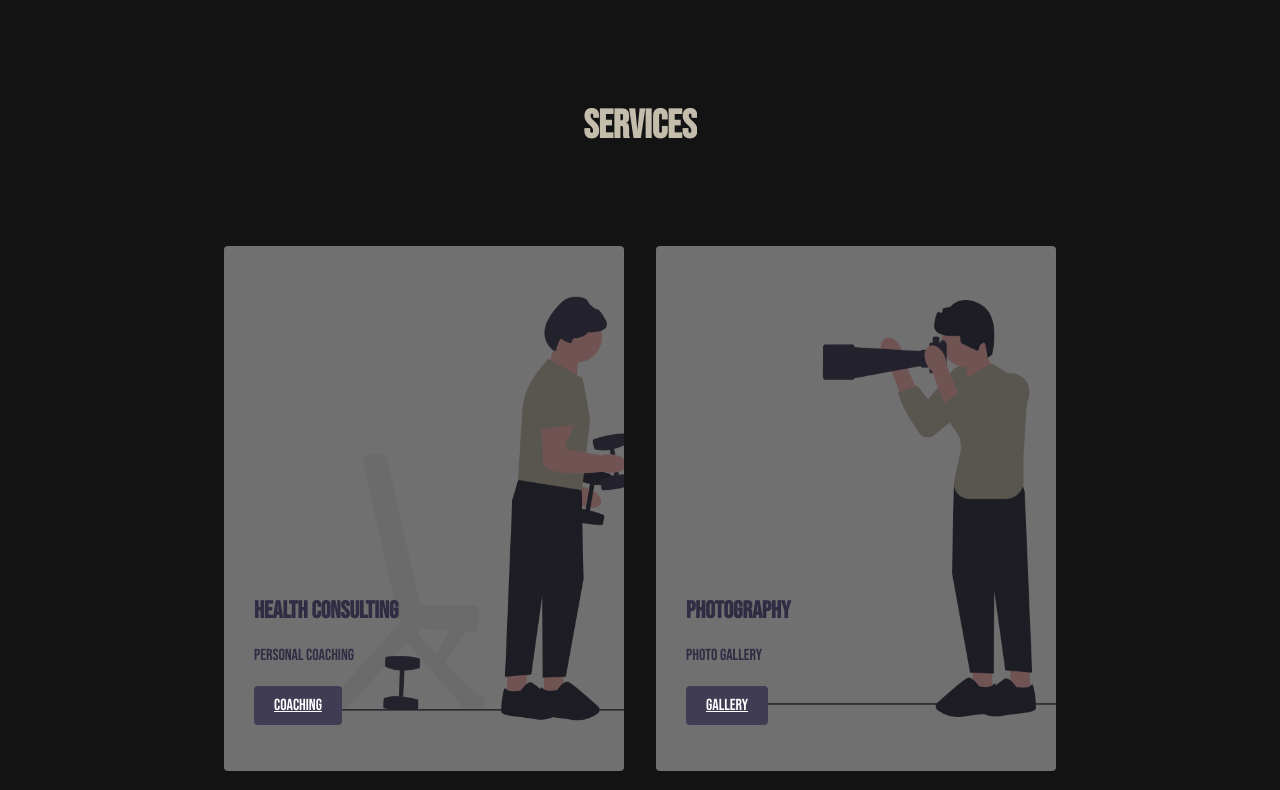
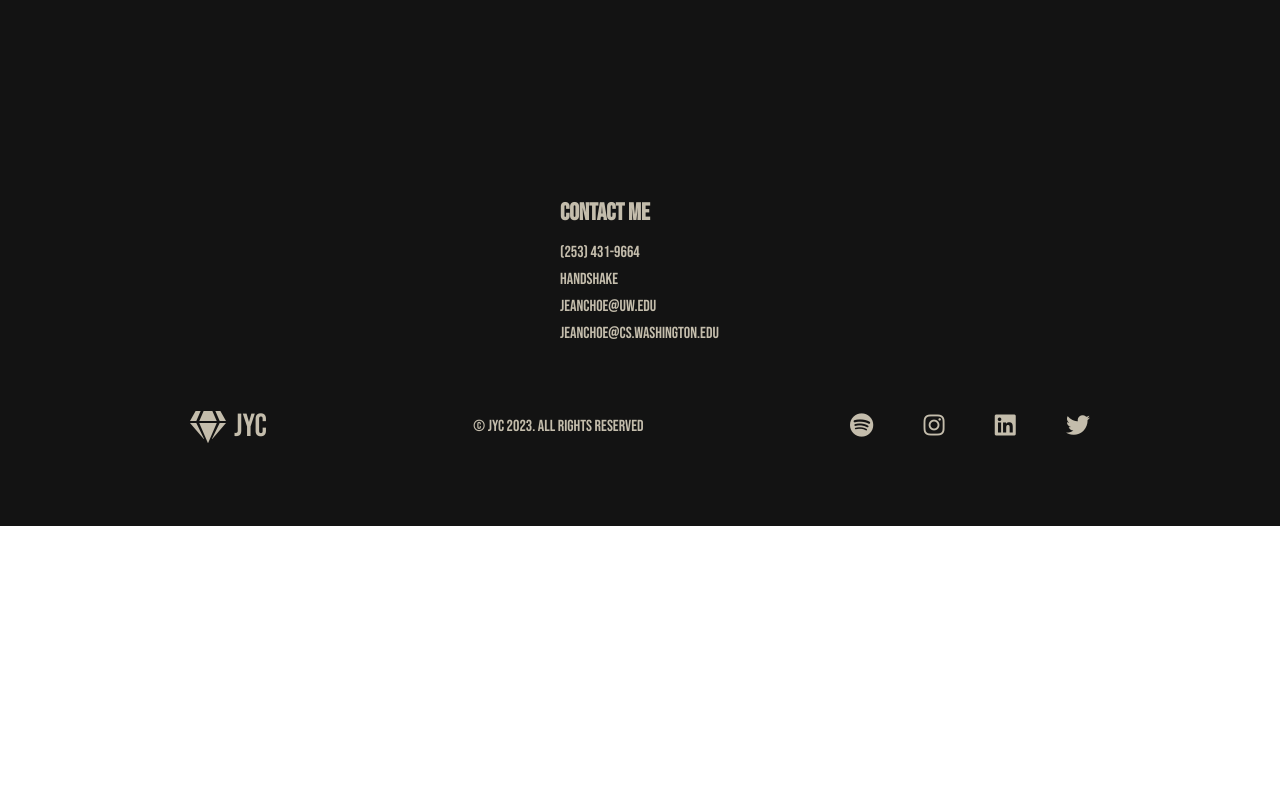
Before and after one commit to jeanchoe/jeanchoe.github.io, a plain HTML site: page index.html in a window 1280 px wide. Shown: the part 698-1488 px from the top of the page. After the commit the page ends 1224 px from the top, so only its background shows below. Drawn offline with Linux system fonts and the light colour scheme.

Commit message:
temp update
services paused until i can figure out the photo link

```diff
--- a/index.html
+++ b/index.html
@@ -66,14 +66,14 @@
     </div>
 
     <!-- services section -->
-    <div class="services">
+    <!-- <div class="services">
         <h1> Services</h1>
         <div class="services__container">
             <div class="services__card">
                 <h2>Health Consulting</h2>
-                <p>Personal Coaching</p>
+                <p>Personal Coaching</p> -->
                 <!-- <button>Coaching</button> -->
-                <a href="https://www.fiverr.com/jychoe?public_mode=true" class = service__button> Coaching </a>
+                <!-- <a href="https://www.fiverr.com/jychoe?public_mode=true" class = service__button> Coaching </a>
             </div>
             <div class="services__card">
                 <h2>Photography</h2>
@@ -81,7 +81,7 @@
                 <a href="https://500px.com/p/jeanchoe?view=photos" class = service__button> Gallery </a>
             </div>
         </div>
-    </div>
+    </div> -->
 
     <!-- Footer Section -->
     <div class="footer__container">
```
